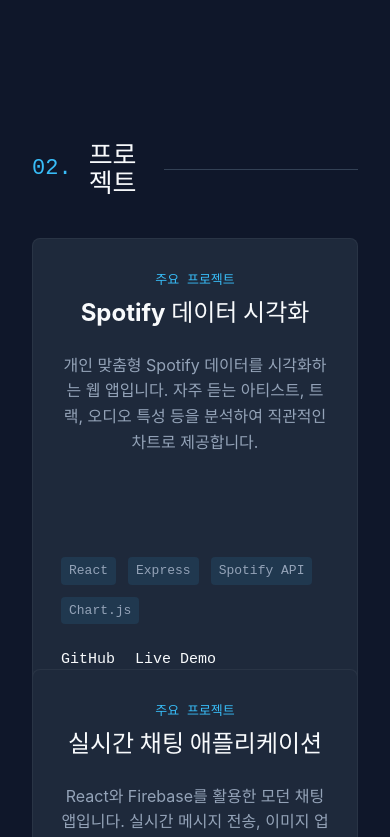
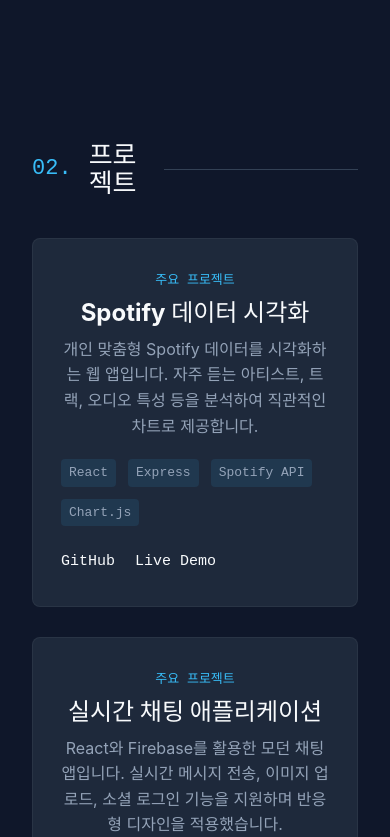
Before and after one commit to FireUknow/Portfolio, a React (Vite) app: page / in a window 390 px wide. Shown: the part 1961-2798 px from the top of the page. Built offline with nearby package versions, Linux system fonts and the light colour scheme; a web font is replaced by a local one.

Commit message:
fix: Add box-sizing reset and adjust responsive breakpoints

```diff
--- a/src/components/Navbar.css
+++ b/src/components/Navbar.css
@@ -116,7 +116,7 @@
     transform: rotate(-45deg) translate(5px, -6px);
 }
 
-@media (max-width: 768px) {
+@media (max-width: 900px) {
     .nav-container {
         padding: 0 25px;
     }
--- a/src/index.css
+++ b/src/index.css
@@ -1,4 +1,13 @@
 @import './styles/variables.css';
+
+*,
+*::before,
+*::after {
+  box-sizing: border-box;
+  margin: 0;
+  padding: 0;
+}
+
 
 :root {
   font-family: var(--font-sans);
```
